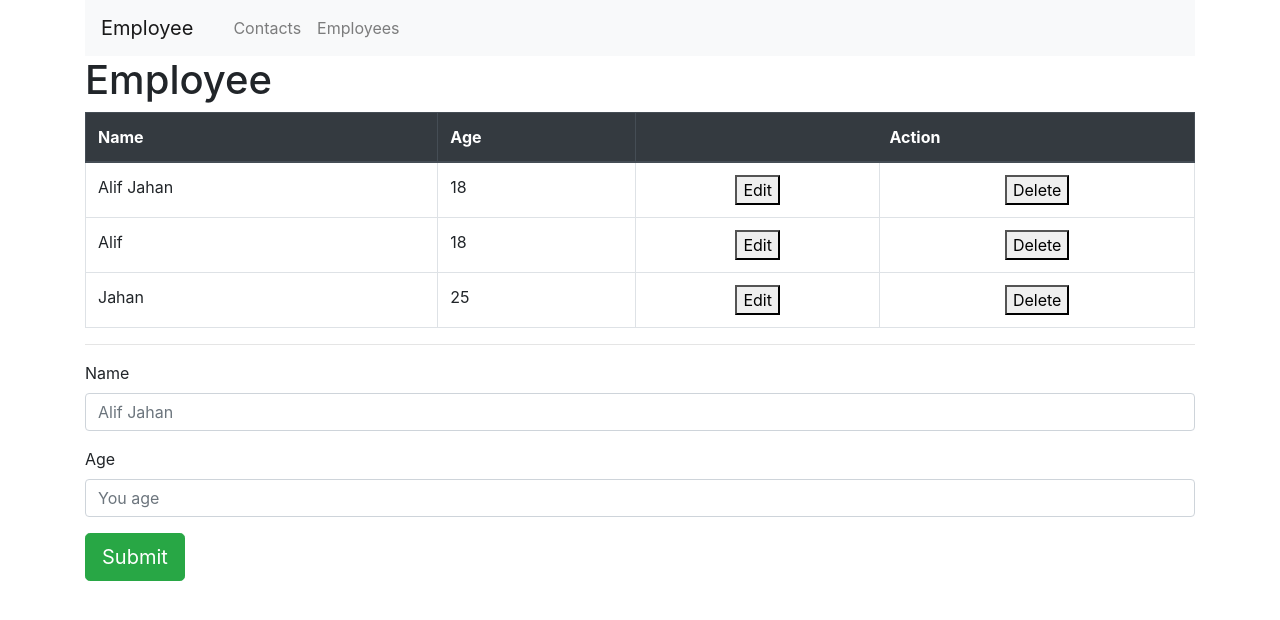
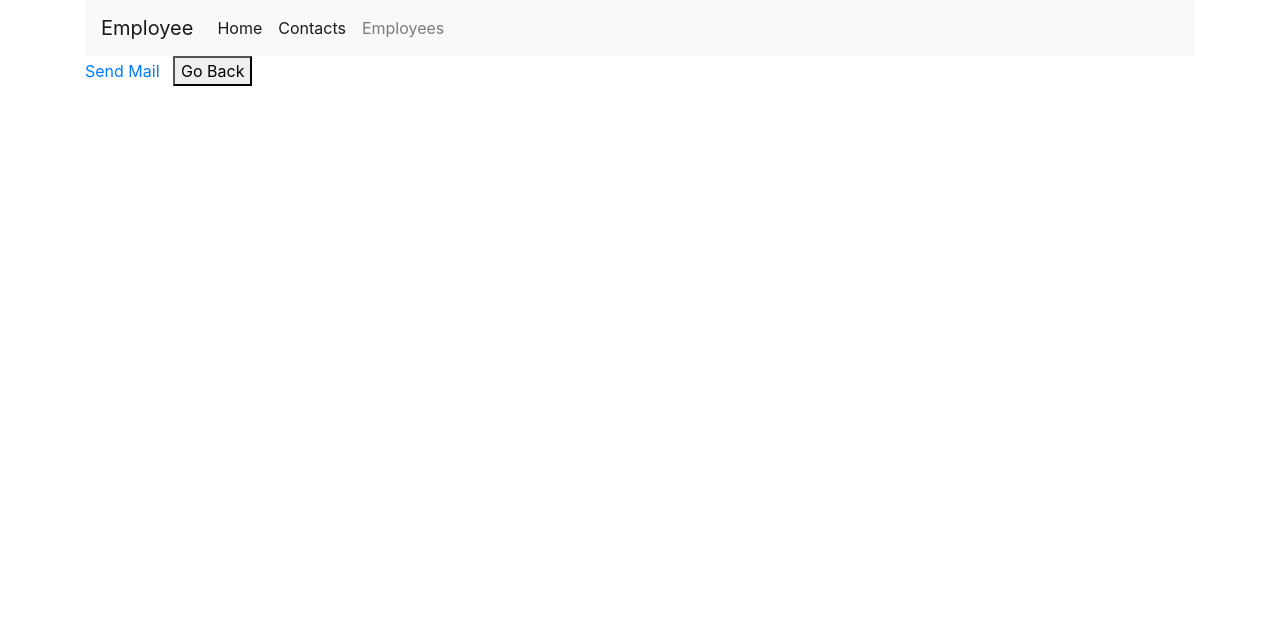
Before and after one commit to alif-ic/employee-app, a React app: page /contacts in a window 1280 px wide. Shown: the top 620 px of the page. Built offline with nearby package versions, Linux system fonts and the light colour scheme.

Commit message:
Added routing

```diff
--- a/src/components/App.js
+++ b/src/components/App.js
@@ -28,6 +28,10 @@ class App extends React.Component {
         this.onDelete = this.onDelete.bind(this);
         this.onSubmit = this.onSubmit.bind(this);
         this.setIndex = this.setIndex.bind(this);
+        this.goback = this.goback.bind(this);
+    }
+    goback(event){
+        this.props.history.push('/home');
     }
 
     onDelete(event, index) {
@@ -78,6 +82,8 @@ class App extends React.Component {
                     currentEmp={this.state.currentEmp}
                     submitThis={this.onSubmit}
                     currentButtonName={this.state.current} />
+
+                <button onClick={this.goback}>Go Back</button>
             </React.Fragment>
         );
     }
--- a/src/components/Contacts.js
+++ b/src/components/Contacts.js
@@ -5,6 +5,10 @@ class Contacts extends React.Component {
     constructor(props) {
         super(props);
         this.state = {  };
+        this.goback = this.goback.bind(this);
+    }
+    goback(event){
+        this.props.history.push('/home');
     }
     render() {
         return (
@@ -15,7 +19,8 @@ class Contacts extends React.Component {
                     target="_top">
                     Send Mail
                 </a>
-                <a href="#back" target="_top">Go Back</a>
+                &nbsp;&nbsp;&nbsp;
+                <button onClick={this.goback}>Go Back</button>
             </React.Fragment>
         );
     }
--- a/src/components/Nav.js
+++ b/src/components/Nav.js
@@ -1,5 +1,5 @@
 import React from 'react'
-import { Link } from "react-router-dom"
+import { NavLink} from "react-router-dom"
 
 class Nav extends React.Component {
     constructor(props) {
@@ -23,16 +23,14 @@ class Nav extends React.Component {
 
                 <div className="collapse navbar-collapse" id="navbarTogglerDemo03">
                     <ul className="navbar-nav mr-auto mt-2 mt-lg-0">
+                    <li className="nav-item">
+                        <NavLink className="nav-link" to="/">Home</NavLink>
+                    </li>
                     <li className="nav-item active">
-                        <a className="nav-link">
-
-                        <span className="sr-only">(current)</span></a>
+                        <NavLink className="nav-link" to="/contacts">Contacts</NavLink>
                     </li>
                     <li className="nav-item">
-                        <a className="nav-link" to="/contacts">Contacts</a>
-                    </li>
-                    <li className="nav-item">
-                        <a className="nav-link" to="/employee">Employees</a>
+                        <NavLink className="nav-link" to="/employee">Employees</NavLink>
                     </li>
                     </ul>
                 </div>
--- a/src/components/TableView.js
+++ b/src/components/TableView.js
@@ -32,7 +32,7 @@ class TableView extends React.Component {
                 </thead>
                 <tbody>
                     {this.props.employee.map((item, index) => (
-                        <tr className="cursor" key={index}>
+                        <tr key={index}>
                             <td>{item.name}</td>
                             <td>{item.age}</td>
                             <th className="text-center">
--- a/src/index.js
+++ b/src/index.js
@@ -15,4 +15,4 @@ const route = (<Router>
     </Switch>
 </Router>);
 
-ReactDOM.render(<App />, document.getElementById("app"))
+ReactDOM.render(route, document.getElementById("app"))
```
Also changed, not shown: src/style.scss (renamed from src/style.css).
